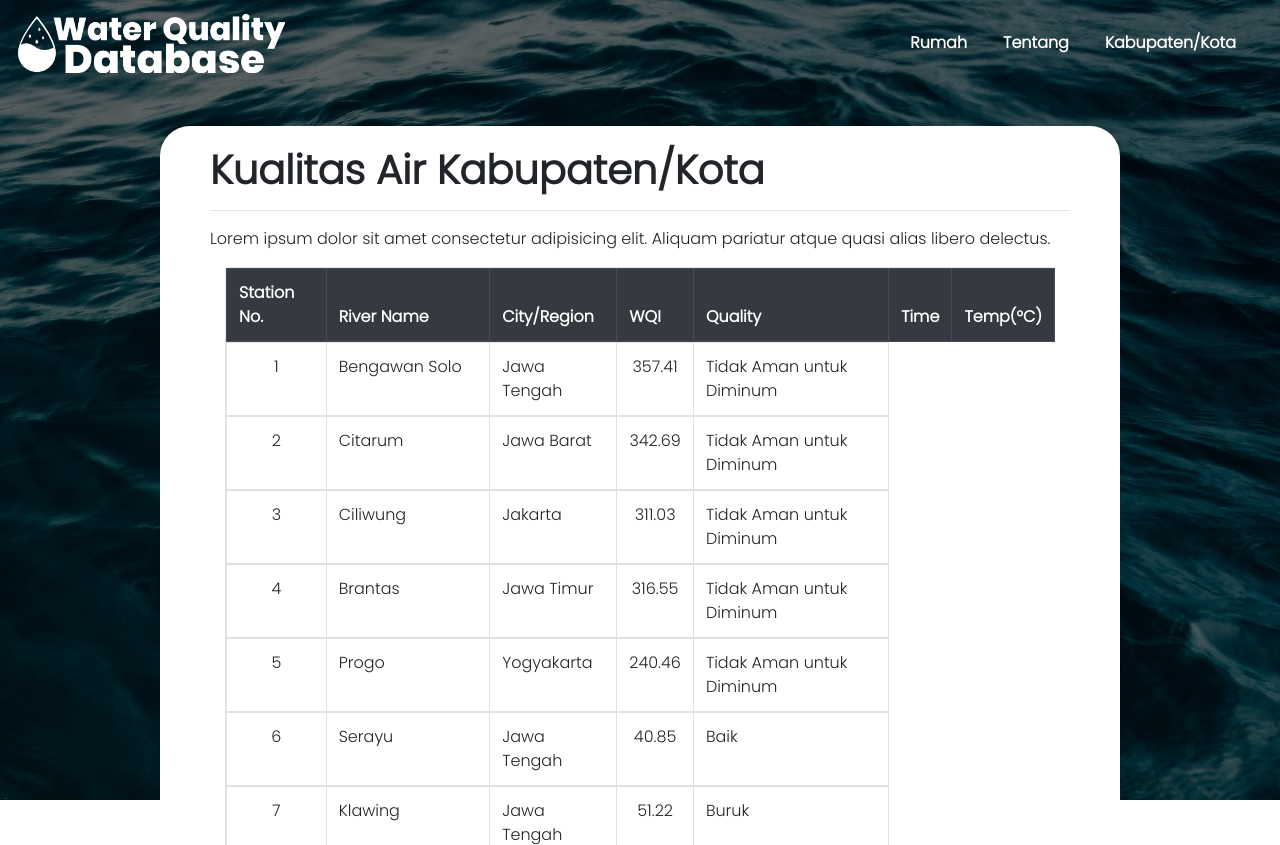
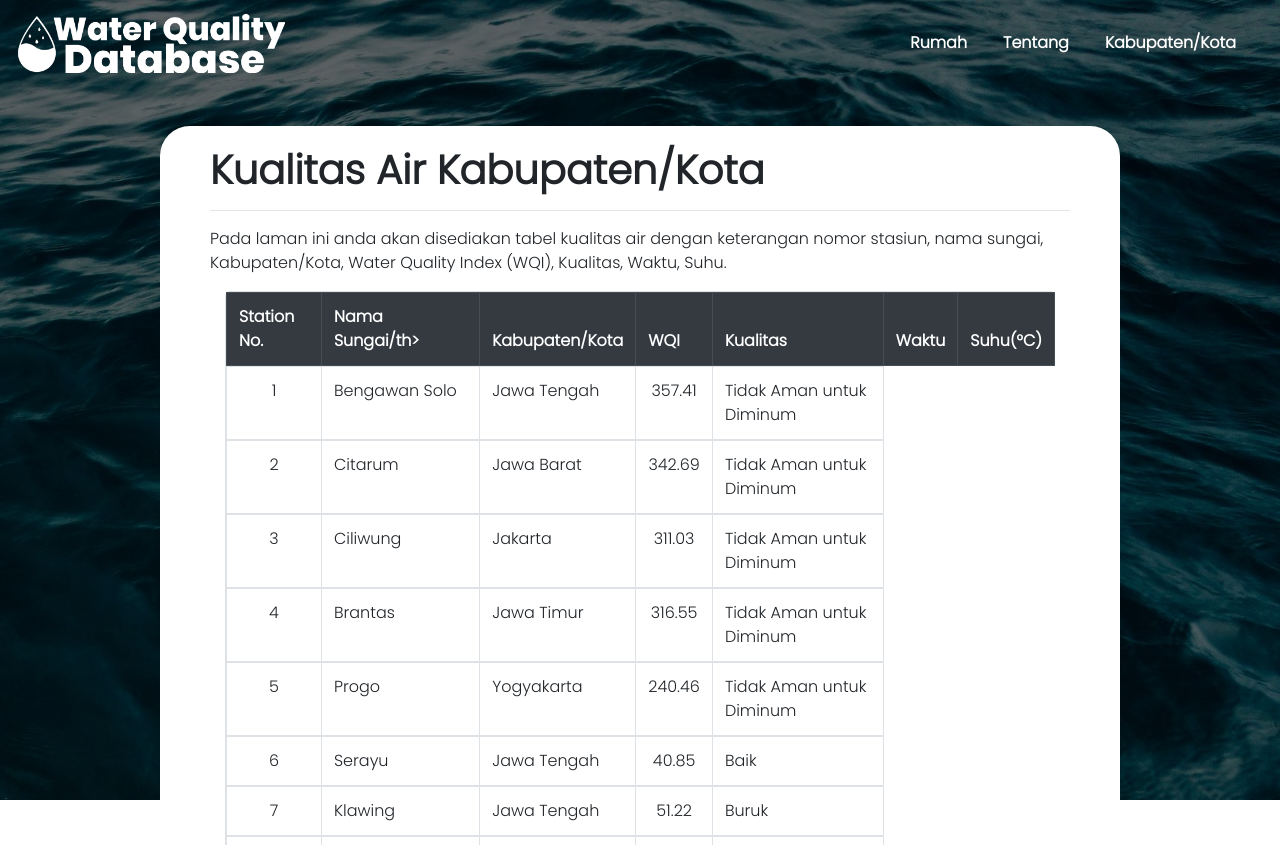
Before and after one commit to mariobgsp/simbada-website, a PHP site: page /pages/city-region.php in a window 1280 px wide. Shown: the top 845 px of the page. Run offline with PHP 8.4, Linux system fonts and the light colour scheme; data comes from the database, SQL or seed files in the repository; some libraries are stand-ins or nearby versions.

Commit message:
Update city-region.php

```diff
--- a/pages/city-region.php
+++ b/pages/city-region.php
@@ -37,7 +37,8 @@
             <h1>Kualitas Air Kabupaten/Kota</h1>
             <hr>
             <p class="content-text-2">
-                Lorem ipsum dolor sit amet consectetur adipisicing elit. Aliquam pariatur atque quasi alias libero delectus.
+              Pada laman ini anda akan disediakan tabel kualitas air dengan keterangan nomor stasiun, nama sungai,
+              Kabupaten/Kota, Water Quality Index (WQI), Kualitas, Waktu, Suhu.
             </p>
             <div class="table">
                 <div class="container mb-3 mt-3 ">
@@ -45,12 +46,12 @@
                         <thead>
                             <tr class="thead-dark">
                                 <th>Station No.</th>
-                                <th>River Name</th>
-                                <th>City/Region</th>
+                                <th>Nama Sungai/th>
+                                <th>Kabupaten/Kota</th>
                                 <th>WQI</th>
-                                <th>Quality</th>
-                                <th>Time</th>
-                                <th>Temp(°C)</th>
+                                <th>Kualitas</th>
+                                <th>Waktu</th>
+                                <th>Suhu(°C)</th>
                             </tr>
                         </thead>
                         <tbody>
```
